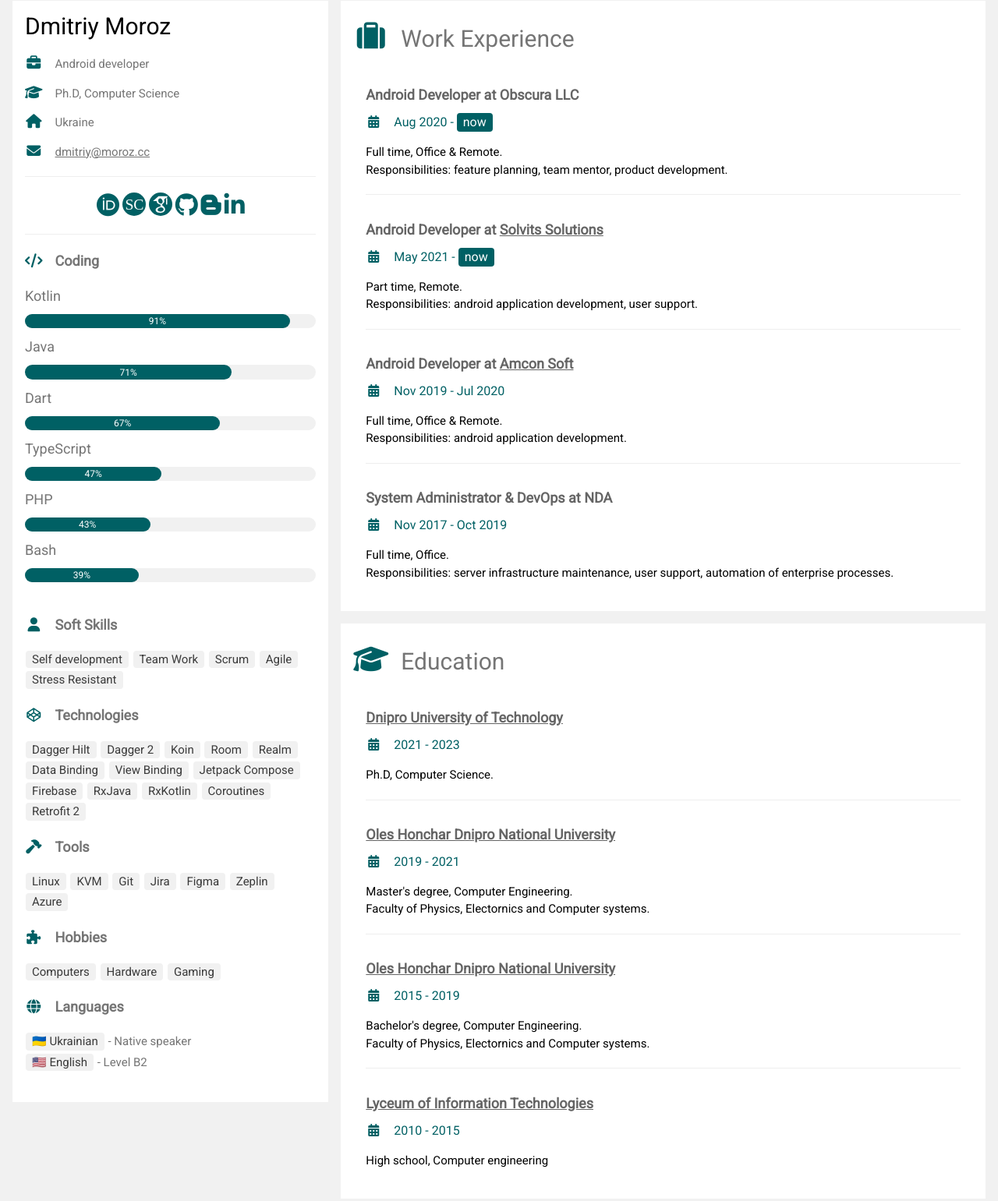
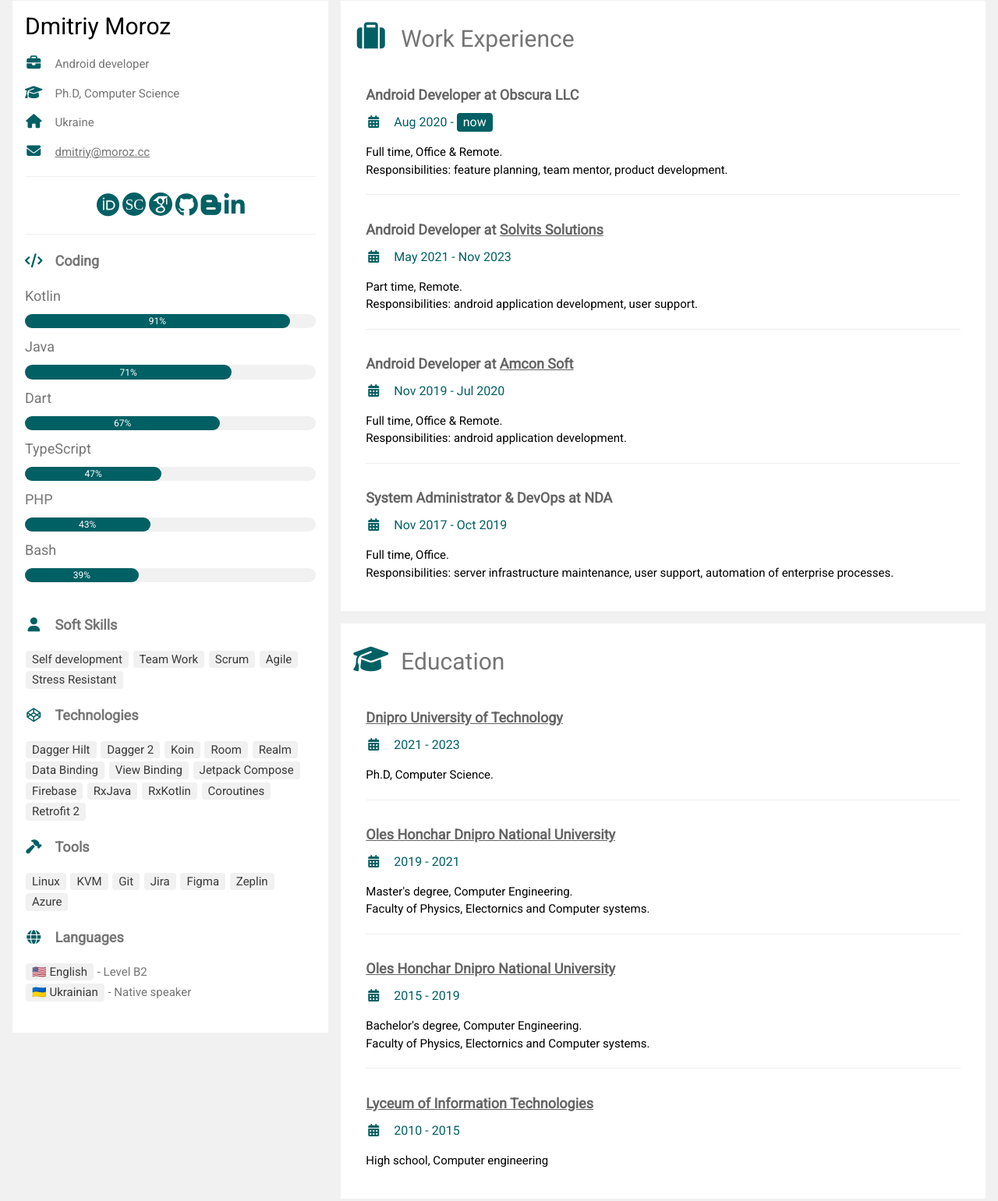
Before and after one commit to dmitriymorozcc/dmitriymorozcc.github.io, a plain HTML site: page index.html in a window 1280 px wide. Shown: the part 15-1556 px from the top of the page at 78% size. Drawn offline with nearby package versions, Linux system fonts and the light colour scheme; some icons are missing.

Commit message:
Patch 09032024

```diff
--- a/index.html
+++ b/index.html
@@ -135,17 +135,10 @@
                         <span class="w3-tag w3-light-grey w3-text-dark-grey w3-round w3-margin-tag">Azure</span>
                     </p>
 
-                    <p class="w3-large"><b><i class="fa fa-puzzle-piece fa-fw w3-margin-right w3-text-accent"></i>Hobbies</b></p>
-                    <p>
-                        <span class="w3-tag w3-light-grey w3-text-dark-grey w3-round w3-margin-tag">Computers</span>
-                        <span class="w3-tag w3-light-grey w3-text-dark-grey w3-round w3-margin-tag">Hardware</span>
-                        <span class="w3-tag w3-light-grey w3-text-dark-grey w3-round w3-margin-tag">Gaming</span>
-                    </p>
-
                     <p class="w3-large w3-text-theme"><b><i class="fa fa-globe fa-fw w3-margin-right w3-text-accent"></i>Languages</b></p>
                     <p>
+                        <span class="w3-tag w3-light-grey w3-text-dark-grey w3-round w3-margin-tag">🇺🇸 English</span> - Level B2<br>
                         <span class="w3-tag w3-light-grey w3-text-dark-grey w3-round w3-margin-tag">🇺🇦 Ukrainian</span> - Native speaker<br>
-                        <span class="w3-tag w3-light-grey w3-text-dark-grey w3-round w3-margin-tag">🇺🇸 English</span> - Level B2
                     </p>
                     <br>
 
@@ -174,7 +167,7 @@
                 </div>
                 <div class="w3-container">
                     <h5 class="w3-opacity"><b>Android Developer at <a href="https://www.solvits.com/" target="_blank">Solvits Solutions</a></b></h5>
-                    <h6 class="w3-text-accent"><i class="fa-solid fa-calendar-days fa-fw w3-margin-right"></i>May 2021 - <span class="w3-tag w3-accent w3-round">now</span></h6>
+                    <h6 class="w3-text-accent"><i class="fa-solid fa-calendar-days fa-fw w3-margin-right"></i>May 2021 - Nov 2023</h6>
                     <p>
                         Part time, Remote.<br>
                         Responsibilities: android application development, user support.
```
